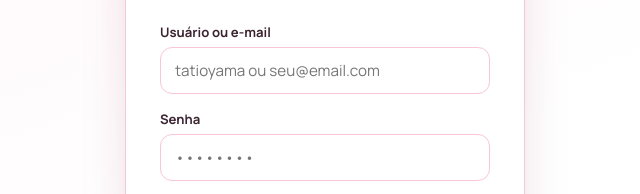
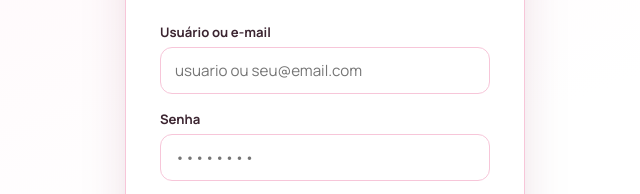
Before and after one commit to oyamatati-2026/tatioyama, a plain HTML site: page admin/login.html in a window 1280 px wide. Shown: the part 335-529 px from the top of the page, 315-955 px from the left. Drawn offline with nearby package versions, Linux system fonts and the light colour scheme.

Commit message:
Update login.html

```diff
--- a/admin/login.html
+++ b/admin/login.html
@@ -35,7 +35,7 @@
     <p class="sub">Entre com seu usuário ou e-mail para gerenciar o site da Tati & Oyama.</p>
     <form id="loginForm">
       <label for="ident">Usuário ou e-mail</label>
-      <input id="ident" autocomplete="username" placeholder="tatioyama ou seu@email.com" required>
+      <input id="ident" autocomplete="username" placeholder="usuario ou seu@email.com" required>
       <label for="pass">Senha</label>
       <input id="pass" type="password" autocomplete="current-password" placeholder="••••••••" required>
       <button id="submitBtn" type="submit">Entrar</button>
```
